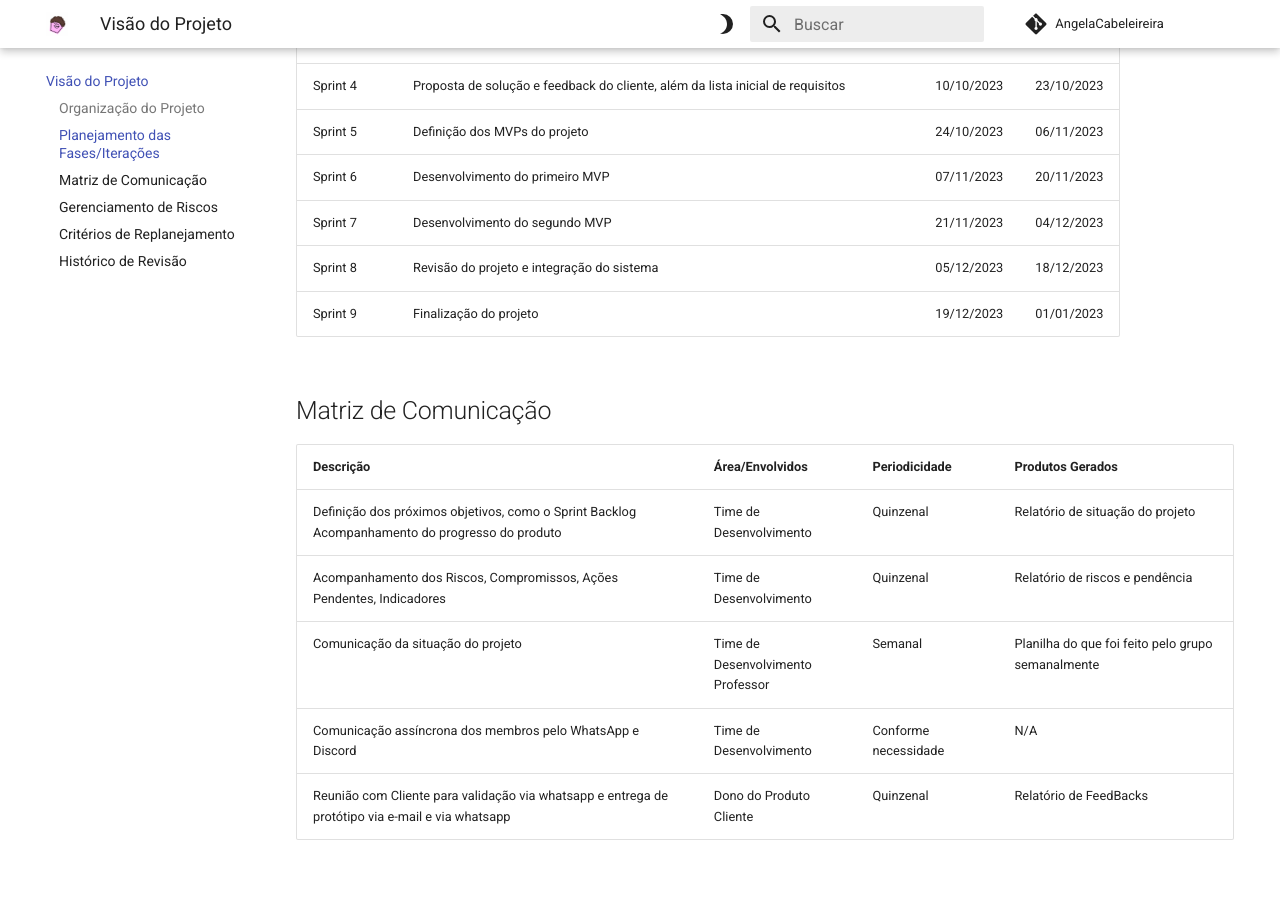
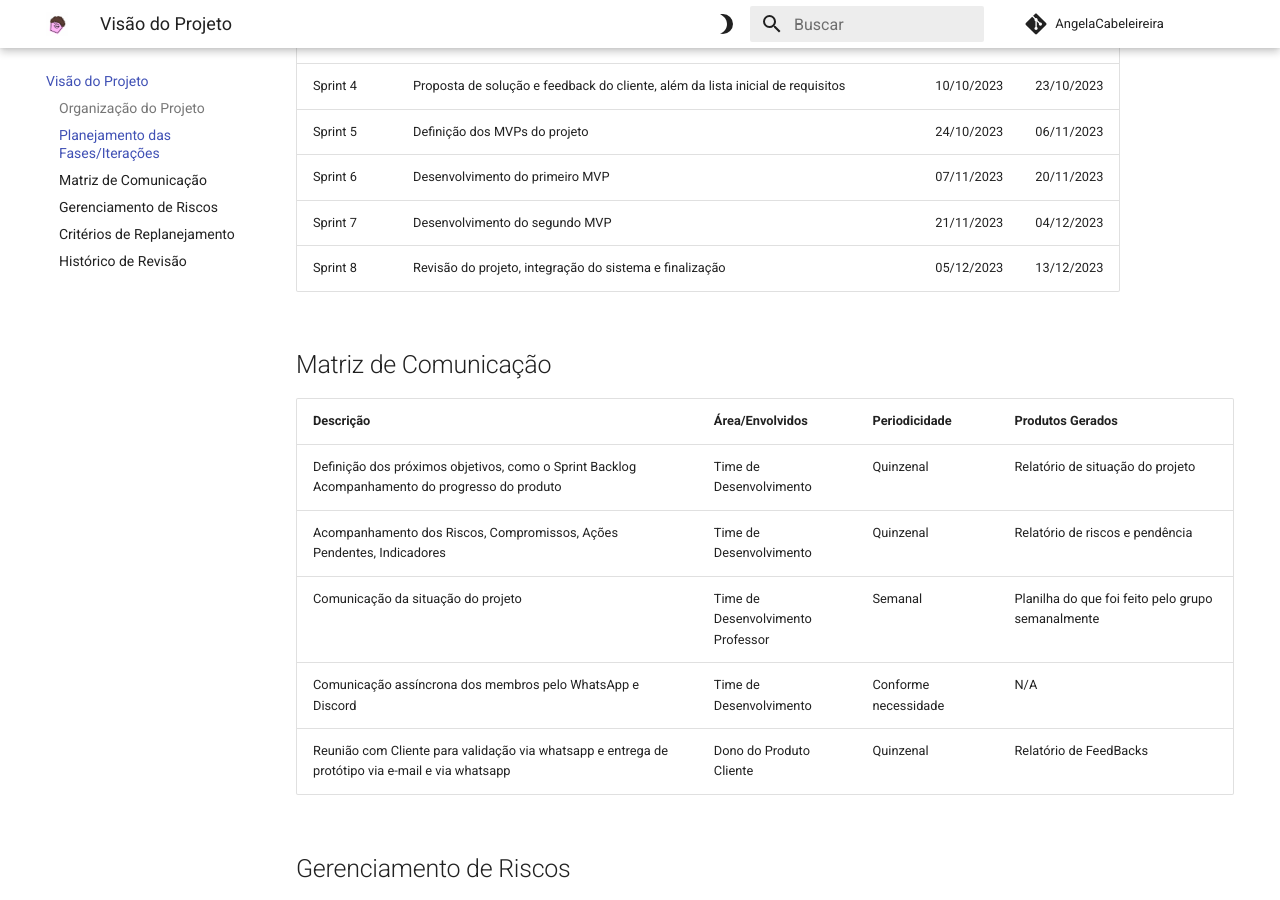
Before and after one commit to mdsreq-fga-unb/2023.2-AngelaCabeleireira, an MkDocs documentation site: the page built from docs/VisaoProdutoEProjeto/visaoProjeto.md, in a window 1280 px wide and 900 px high, scrolled down 877 px. Built offline with MkDocs 1.6.1 and Material for MkDocs 9.7.7, drawn with Linux system fonts in a browser that asks for light colours; comment, search, counter and statistics services are not loaded; some of the changed text lies outside the part shown.

Commit message:
removed sprint 9 and fixed sprint 8 deadline in `visaoProjeto.md`

```diff
--- a/docs/VisaoProdutoEProjeto/visaoProjeto.md
+++ b/docs/VisaoProdutoEProjeto/visaoProjeto.md
@@ -22,8 +22,7 @@ O time irá utilizar uma mistura do método RAD com a estrutura e organização
 | Sprint 5 | Definição dos MVPs do projeto | 24/10/2023    | 06/11/2023 |
 | Sprint 6 | Desenvolvimento do primeiro MVP | 07/11/2023    | 20/11/2023 |
 | Sprint 7 | Desenvolvimento do segundo MVP | 21/11/2023    | 04/12/2023 |
-| Sprint 8 | Revisão do projeto e integração do sistema | 05/12/2023    | 18/12/2023 |
-| Sprint 9 | Finalização do projeto                                                                                 | 19/12/2023    | 01/01/2023 |
+| Sprint 8 | Revisão do projeto, integração do sistema e finalização | 05/12/2023    | 13/12/2023 |
 
 <!-- TODO: corrigir o restante a partir daqui (versão corrigida se encontra no docs) -->
 ## Matriz de Comunicação
```
Also changed, not shown: other parts of docs/VisaoProdutoEProjeto/visaoProjeto.md (+1 -0 lines).
